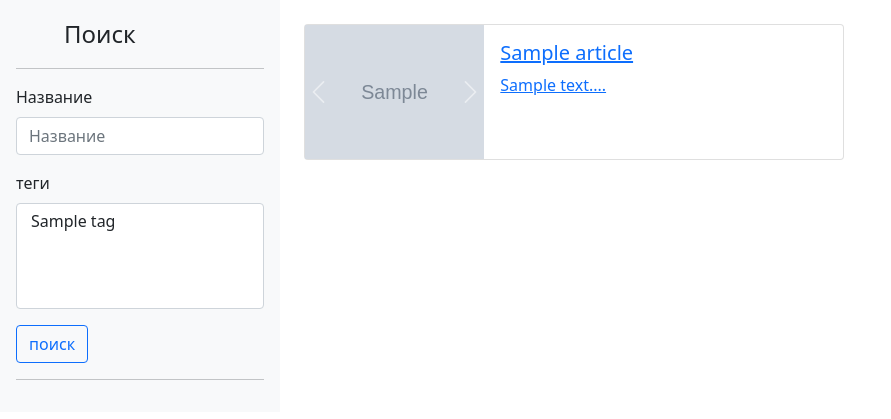
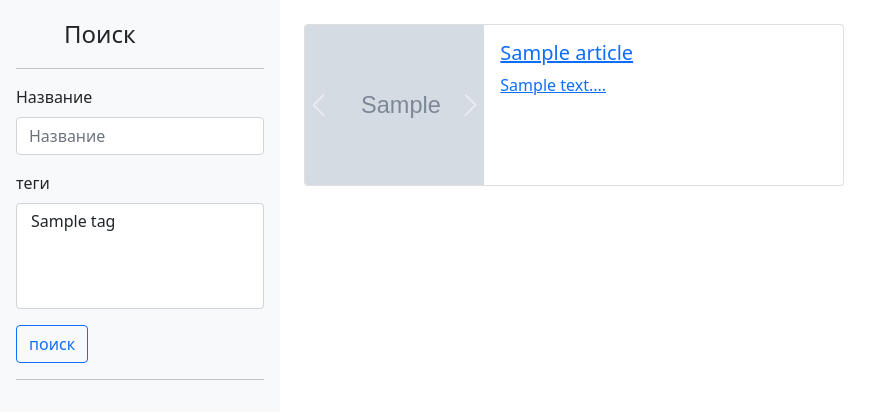
Before and after one commit to Limenomen/web-vocabulary, a Django app: page /articles/ in a window 1280 px wide. Shown: the part 56-475 px from the top of the page, without its empty margins (0-891 px from the left). Run offline with Django 4.2, Linux system fonts and the light colour scheme; tables that the repository leaves empty hold one stand-in row (values such as "Sample post"); grey boxes marked "Sample" are stand-in pictures; some libraries are stand-ins or nearby versions.

Commit message:
поправка в отображение картинок

```diff
--- a/core/templates/core/article_detail.html
+++ b/core/templates/core/article_detail.html
@@ -7,7 +7,8 @@
                     <div class="carousel-inner">
                         {% for media in article.media.all %}
                             <div class="carousel-item {% if forloop.first %}active{% endif %}">
-                                <img src="{{ media.file.url }}" class="d-block w-100" alt="нет изображения">
+                                <img class="card-img" src="{{ media.file.url }}" alt="нет изображения"
+                                     style="width: 30rem; height: 25rem; object-fit: cover;">
                             </div>
                         {% endfor %}
                     </div>
--- a/core/templates/core/article_list.html
+++ b/core/templates/core/article_list.html
@@ -10,7 +10,8 @@
                             <div class="carousel-inner">
                                 {% for media in article.media.all %}
                                     <div class="carousel-item {% if forloop.first %}active{% endif %}">
-                                        <img src="{{ media.file.url }}" class="d-block w-100" alt="нет изображения">
+                                       <img class="card-img" src="{{ media.file.url }}" alt="нет изображения"
+                                     style="width: 12rem; height: 10rem; object-fit: cover;">
                                     </div>
                                 {% endfor %}
                             </div>
```
